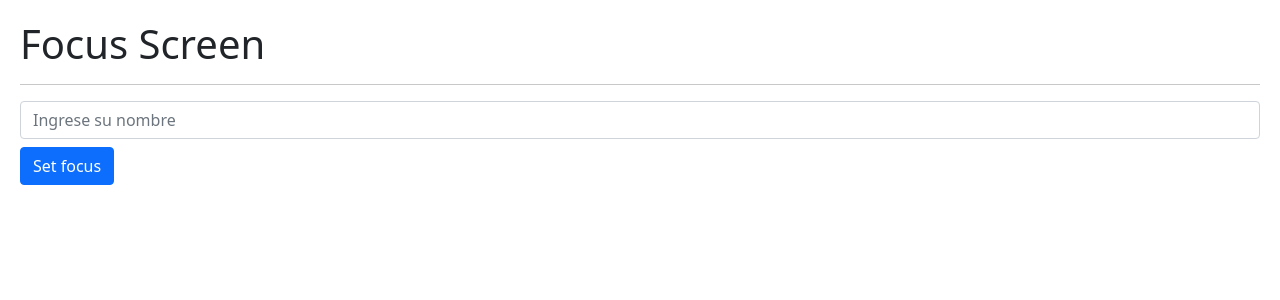
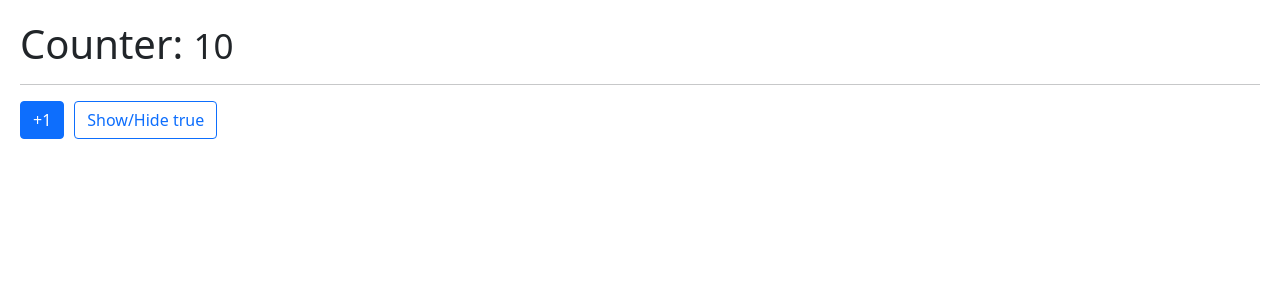
Before and after one commit to MaidyCabrera/React_Learning, a React (Vite) app: page / in a window 1280 px wide. Shown: the top 300 px of the page. Built offline with nearby package versions, Linux system fonts and the light colour scheme.

Commit message:
Feature: Hook memo basic

```diff
--- /dev/null
+++ b/src/05-useLayoutEffect/Layout.jsx
@@ -0,0 +1,36 @@
+
+
+import { useCounter} from '../hooks/useCounter';
+import { useFetch } from '../hooks/useFetch';
+import { LoadingQuote} from '../03-examples/LoadingQuote';
+import { Quote } from '../03-examples/Quote';
+
+export const Layout = () => {
+
+    const { counter, increment } = useCounter(1);
+    const { data, isLoading } = useFetch(`https://www.breakingbadapi.com/api/quotes/${ counter }`);
+
+    const { author, quote } = data && data.length > 0 ? data[0] : { author: '', quote: '' };
+
+
+    return (
+        <>
+            <h1>BreakingBad Quotes</h1>
+            <hr />
+
+            {
+                isLoading
+                 ? <LoadingQuote />
+                 : <Quote author={ author } quote={ quote } />
+            }
+
+            <button
+                className="btn btn-primary"
+                disabled={ isLoading }
+                onClick={ () => increment() }>
+                Next quote
+            </button>
+
+        </>
+    )
+}
--- /dev/null
+++ b/src/06-memos/Memorize.jsx
@@ -0,0 +1,23 @@
+import React from "react";
+import { useCounter } from "../hooks/useCounter";
+import { Small } from "./Small";
+
+export const Memorize = () => {
+  const { count, increment } = useCounter(10);
+  const [show, setShow] = React.useState(true);
+
+  return (
+    <>
+      <h1>
+        Counter: <Small value={count} />
+      </h1>
+      <hr />
+
+      <button className="btn btn-primary" onClick={() => increment()}>
+        +1
+      </button>
+
+      <button className="btn btn-outline-primary ml-3" onClick={() => setShow()}>Show/Hide {JSON.stringify(show)}</button>
+    </>
+  );
+};
--- /dev/null
+++ b/src/06-memos/Small.jsx
@@ -0,0 +1,9 @@
+import { memo } from "react";
+export const Small = memo(({value}) => {
+    console.log('Memo memoriza la función, y solo se renderiza si value que es la prop se modifica. Si se renderiza algo desde el componente donde estoy usando Small, Small no se renderiza, como el boton Show/Hide');
+    return (
+        <>
+        <small>{value}</small>
+        </>
+    );
+});
--- a/src/main.tsx
+++ b/src/main.tsx
@@ -1,7 +1,10 @@
 import React from 'react'
 import ReactDOM from 'react-dom/client'
+
 // import { CounterApp } from './01-useState/CounterApp';
-import { FocusScreen } from './04-useRef/FocusScreen';
+import { Memorize } from './06-memos/Memorize';
+// import { Layout } from './05-useLayoutEffect/Layout';
+// import { FocusScreen } from './04-useRef/FocusScreen';
 // import { MultipleCustomHooks } from './03-examples/MultipleCustomHooks';
 // import { SimpleForm } from './02-useEffect/SimpleForm';
 // import { CounterCustomHookApp } from './01-useState/CounterWithCustomHook';
@@ -15,6 +18,8 @@ ReactDOM.createRoot(document.getElementById('root')!).render(
     {/* <CounterCustomHookApp /> */}
     {/* <SimpleForm /> */}
     {/* <MultipleCustomHooks /> */}
-    <FocusScreen />
+    {/* <FocusScreen /> */}
+    {/* <Layout /> */}
+    <Memorize />
   </React.StrictMode>,
 )
--- a/tsconfig.json
+++ b/tsconfig.json
@@ -5,6 +5,7 @@
     "lib": ["ES2020", "DOM", "DOM.Iterable"],
     "module": "ESNext",
     "skipLibCheck": true,
+    "allowJs": true,
 
     /* Bundler mode */
     "moduleResolution": "bundler",
```
Also changed, not shown: src/03-examples/Quote.jsx (+20 -6 lines).
